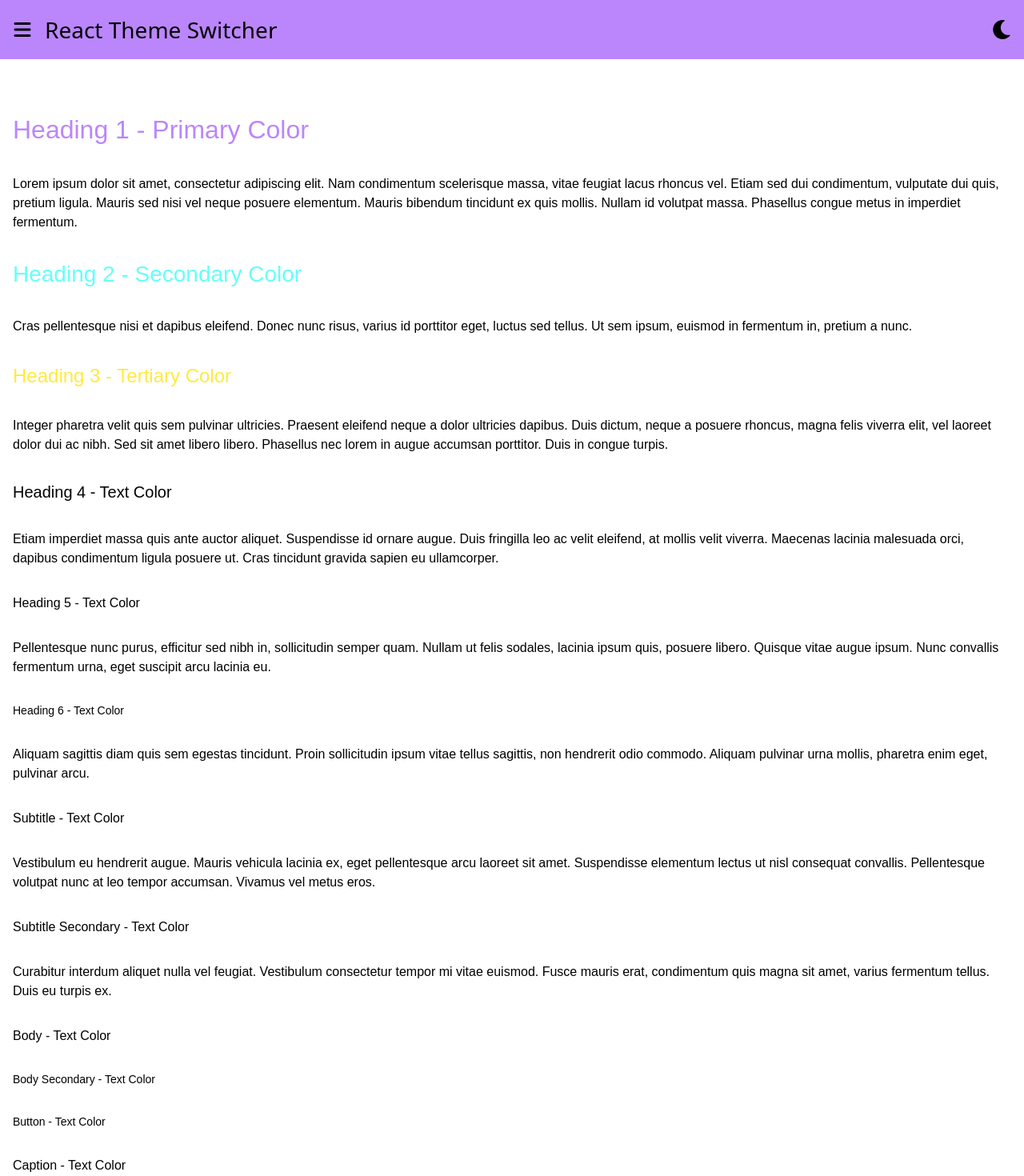
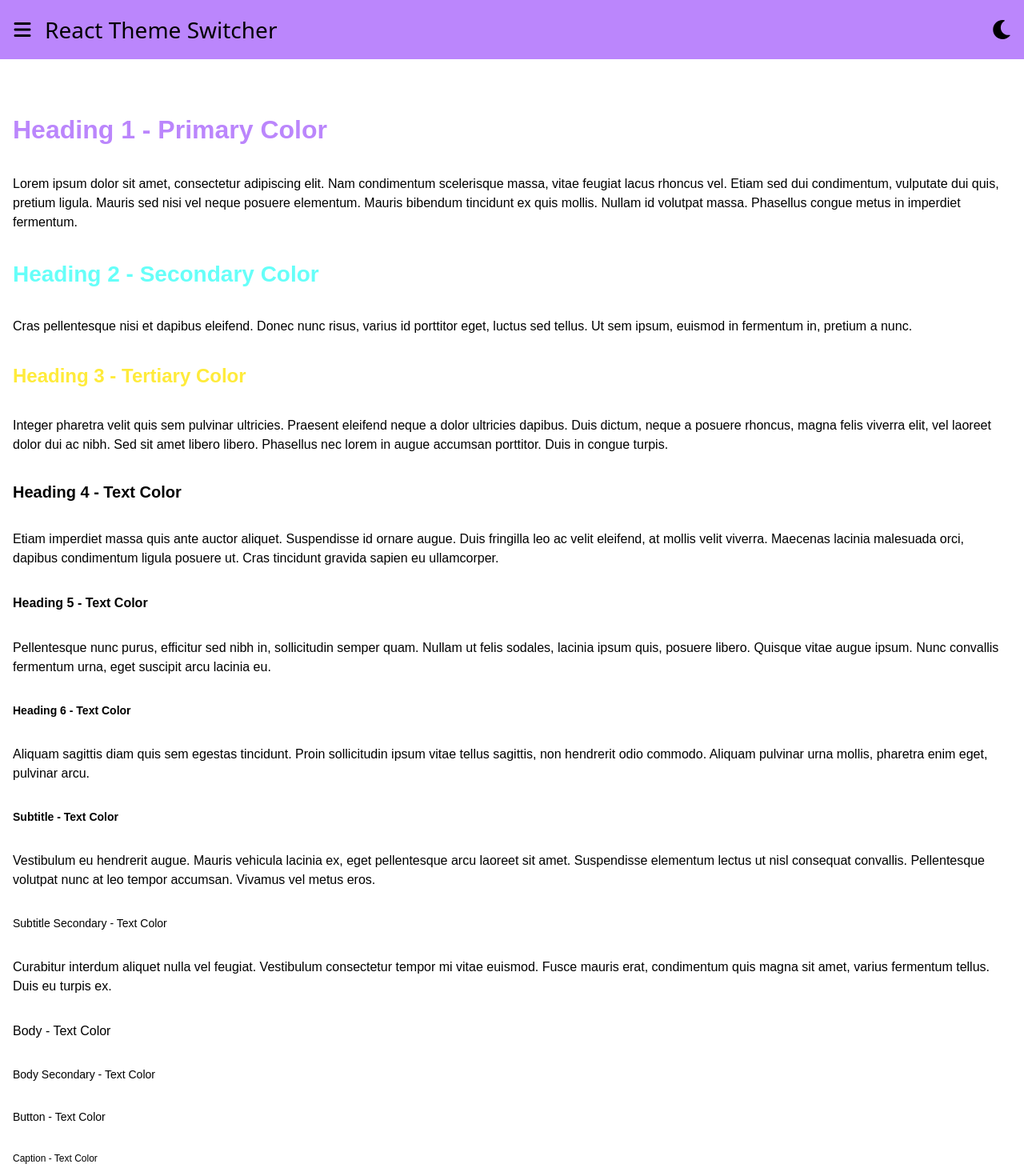
Before and after one commit to adrianhideki/react-theme-switch, a React (Vite) app: page / in a window 1280 px wide. Shown: the top 1470 px of the page at 80% size. Built offline with nearby package versions, Linux system fonts and the light colour scheme.

Commit message:
feat: 🎸 Adding WCAG visualizer

```diff
--- a/package.json
+++ b/package.json
@@ -15,14 +15,15 @@
   "dependencies": {
     "@hookform/resolvers": "^5.0.1",
     "@tailwindcss/vite": "^4.1.7",
-    "@uiw/react-color-chrome": "^2.5.5",
     "classnames": "^2.5.1",
     "react": "^19.1.0",
+    "react-colorful": "^5.6.1",
     "react-dom": "^19.1.0",
     "react-hook-form": "^7.56.4",
     "react-icons": "^5.5.0",
     "react-router": "^7.6.1",
     "tailwindcss": "^4.1.7",
+    "wcag-contrast-utils": "^1.0.1",
     "zod": "^3.25.28"
   },
   "devDependencies": {
@@ -32,6 +33,7 @@
     "@types/react-dom": "^19.1.2",
     "@vitejs/plugin-react-swc": "^3.9.0",
     "eslint": "^9.25.0",
+    "eslint-plugin-import": "^2.31.0",
     "eslint-plugin-react-hooks": "^5.2.0",
     "eslint-plugin-react-refresh": "^0.4.19",
     "gh-pages": "^6.3.0",
--- a/src/components/tag/index.tsx
+++ b/src/components/tag/index.tsx
@@ -12,7 +12,7 @@ const Tag = ({ children, className }: PropsWithChildren<TagProps>) => {
         "text-paper",
         "text-body2",
         "inline-block",
-        "bg-paper-contrast",
+        "bg-paper",
         "rounded-default",
         "px-3",
         "py-1",
--- a/src/components/typography/index.tsx
+++ b/src/components/typography/index.tsx
@@ -44,7 +44,7 @@ const Typography = React.memo(
   ({ variant = "body", children, ...props }: TypographyProps) => {
     const enhancedProps = {
       ...props,
-      className: `text-${variant} font-${variant} font-w${variant} ${
+      className: `text-${variant} font-${variant} font-weight-${variant} ${
         props.className ?? ""
       }`,
     };
--- a/src/pages/theme-config/theme-editor/color-picker/index.tsx
+++ b/src/pages/theme-config/theme-editor/color-picker/index.tsx
@@ -1,10 +1,12 @@
-import Chrome, { ChromeInputType } from "@uiw/react-color-chrome";
+import { HexColorPicker, HexColorInput } from "react-colorful";
 import { useRef, useState } from "react";
 
 type ColorPickerProps = {
   color: string;
   onColorChange?: (color: string) => void;
 };
+
+const PICKER_WIDTH = 180;
 
 const ColorPicker = ({ color, onColorChange }: ColorPickerProps) => {
   const colorRef = useRef<HTMLDivElement>(null);
@@ -36,7 +38,7 @@ const ColorPicker = ({ color, onColorChange }: ColorPickerProps) => {
     }
 
     const result = position.left;
-    return result + 200 > window.innerWidth;
+    return result + PICKER_WIDTH > window.innerWidth;
   };
 
   const getLeftPosition = () => {
@@ -47,7 +49,7 @@ const ColorPicker = ({ color, onColorChange }: ColorPickerProps) => {
     let result = position.left;
 
     if (isComponentOverflowingScreen()) {
-      result -= 200;
+      result -= PICKER_WIDTH;
     }
 
     return result;
@@ -66,17 +68,24 @@ const ColorPicker = ({ color, onColorChange }: ColorPickerProps) => {
       {showPicker && (
         <>
           <div
-            className="fixed z-10 overflow-clip"
+            className="fixed z-10 bg-paper rounded-sm"
             style={{
               top: getTopPosition(),
               left: getLeftPosition(),
             }}
           >
-            <Chrome
-              inputType={ChromeInputType.RGBA}
+            <HexColorPicker
               color={color}
-              onChange={(color) => handleColorChange(color.hex)}
+              style={{ width: "auto" }}
+              onChange={handleColorChange}
               className="text-gray-950"
+              prefix="#"
+            />
+            <HexColorInput
+              className="p-2"
+              color={color}
+              onChange={handleColorChange}
+              prefix="#"
             />
           </div>
           <div
--- a/src/pages/theme-config/theme-editor/font-editor/index.tsx
+++ b/src/pages/theme-config/theme-editor/font-editor/index.tsx
@@ -48,7 +48,7 @@ const FontEditor = ({ name, value, onChange, error }: FontEditorProps) => {
   return (
     <div className="flex flex-col gap-2">
       <Typography variant="h4">{name}</Typography>
-      <div className="flex gap-2 items-start flex-col md:flex-row md:items-center">
+      <div className="flex gap-2 items-start flex-col bg-paper p-2">
         <Typography>Family</Typography>
         <Input
           type="text"
@@ -58,7 +58,6 @@ const FontEditor = ({ name, value, onChange, error }: FontEditorProps) => {
         />
         <Typography>Size</Typography>
         <Input
-          className="w-16"
           type="text"
           onChange={handleChange("size")}
           min={1}
@@ -67,8 +66,7 @@ const FontEditor = ({ name, value, onChange, error }: FontEditorProps) => {
         />
         <Typography>Weight</Typography>
         <Input
-          className="w-16"
-          type="text"
+          type="number"
           value={String(data?.weight)}
           onChange={handleChange("weight")}
           error={error}
--- a/src/theme/CssBaseLine/index.tsx
+++ b/src/theme/CssBaseLine/index.tsx
@@ -1,7 +1,7 @@
 import { useTheme } from "@hooks/useTheme";
 import { useEffect } from "react";
 import { injectCssColors, injectCssConfig, injectCssFonts } from "../utils";
-import "./theme.css";
+import "./styles.css";
 
 /**
  * CssBaseLine
--- a/src/theme/CssBaseLine/theme.css
+++ b/src/theme/CssBaseLine/styles.css
@@ -127,6 +127,44 @@
   font-family: var(--theme-font-family-caption);
 }
 
+/* Font weight classes */
+.font-weight-h1 {
+  font-weight: var(--theme-font-weight-h1);
+}
+.font-weight-h2 {
+  font-weight: var(--theme-font-weight-h2);
+}
+.font-weight-h3 {
+  font-weight: var(--theme-font-weight-h3);
+}
+.font-weight-h4 {
+  font-weight: var(--theme-font-weight-h4);
+}
+.font-weight-h5 {
+  font-weight: var(--theme-font-weight-h5);
+}
+.font-weight-h6 {
+  font-weight: var(--theme-font-weight-h6);
+}
+.font-weight-subtitle {
+  font-weight: var(--theme-font-weight-subtitle);
+}
+.font-weight-subtitle-secondary {
+  font-weight: var(--theme-font-weight-subtitle-secondary);
+}
+.font-weight-body {
+  font-weight: var(--theme-font-weight-body);
+}
+.font-weight-body-secondary {
+  font-weight: var(--theme-font-weight-body-secondary);
+}
+.font-weight-button {
+  font-weight: var(--theme-font-weight-button);
+}
+.font-weight-caption {
+  font-weight: var(--theme-font-weight-caption);
+}
+
 /* Font size classes */
 .text-h1 {
   font-size: var(--theme-font-size-h1);
@@ -145,6 +183,24 @@
 }
 .text-h6 {
   font-size: var(--theme-font-size-h6);
+}
+.text-subtitle {
+  font-size: var(--theme-font-size-subtitle);
+}
+.text-subtitle-secondary {
+  font-size: var(--theme-font-size-subtitle-secondary);
+}
+.text-body {
+  font-size: var(--theme-font-size-body);
+}
+.text-body-secondary {
+  font-size: var(--theme-font-size-body-secondary);
+}
+.text-button {
+  font-size: var(--theme-font-size-button);
+}
+.text-caption {
+  font-size: var(--theme-font-size-caption);
 }
 
 /* Color classes */
@@ -175,17 +231,32 @@
 .text-error {
   color: var(--theme-color-error);
 }
+.text-error-contrast {
+  color: var(--theme-color-error-contrast);
+}
 .text-success {
   color: var(--theme-color-success);
+}
+.text-success-contrast {
+  color: var(--theme-color-success-contrast);
 }
 .text-warning {
   color: var(--theme-color-warning);
 }
+.text-warning-contrast {
+  color: var(--theme-color-warning-contrast);
+}
 .text-info {
   color: var(--theme-color-info);
 }
+.text-info-contrast {
+  color: var(--theme-color-info-contrast);
+}
 .text-paper {
   color: var(--theme-color-paper);
+}
+.text-paper-contrast {
+  color: var(--theme-color-paper-contrast);
 }
 
 .bg-primary {
--- a/src/theme/index.ts
+++ b/src/theme/index.ts
@@ -53,62 +53,62 @@ export const defaultTheme: Theme = {
     h1: {
       size: "2rem",
       family: "Arial, sans-serif",
-      weight: "bold",
+      weight: 750,
     },
     h2: {
       size: "1.75rem",
       family: "Arial, sans-serif",
-      weight: "bold",
+      weight: 750,
     },
     h3: {
       size: "1.5rem",
       family: "Arial, sans-serif",
-      weight: "bold",
+      weight: 750,
     },
     h4: {
       size: "1.25rem",
       family: "Arial, sans-serif",
-      weight: "bold",
+      weight: 750,
     },
     h5: {
       size: "1rem",
       family: "Arial, sans-serif",
-      weight: "bold",
+      weight: 750,
     },
     h6: {
       size: "0.875rem",
       family: "Arial, sans-serif",
-      weight: "bold",
+      weight: 750,
     },
     subtitle: {
       size: "0.875rem",
       family: "Arial, sans-serif",
-      weight: "normal",
+      weight: 600,
     },
     "subtitle-secondary": {
       size: "0.875rem",
       family: "Arial, sans-serif",
-      weight: "normal",
+      weight: 500,
     },
     body: {
       size: "1rem",
       family: "Arial, sans-serif",
-      weight: "normal",
+      weight: 500,
     },
     "body-secondary": {
       size: "0.875rem",
       family: "Arial, sans-serif",
-      weight: "normal",
+      weight: 500,
     },
     button: {
       size: "0.875rem",
       family: "Arial, sans-serif",
-      weight: "bold",
+      weight: 500,
     },
     caption: {
       size: "0.75rem",
       family: "Arial, sans-serif",
-      weight: "normal",
+      weight: 500,
     },
   },
   spacing: 8,
```
Also changed, not shown: src/pages/theme-config/theme-editor/color-editor/index.tsx (+48 -2 lines), src/pages/theme-config/theme-editor/index.tsx (+11 -1 lines), src/theme/utils.ts (line endings or trailing spaces), 1 other file (tests, documents, lock files or other folders).
